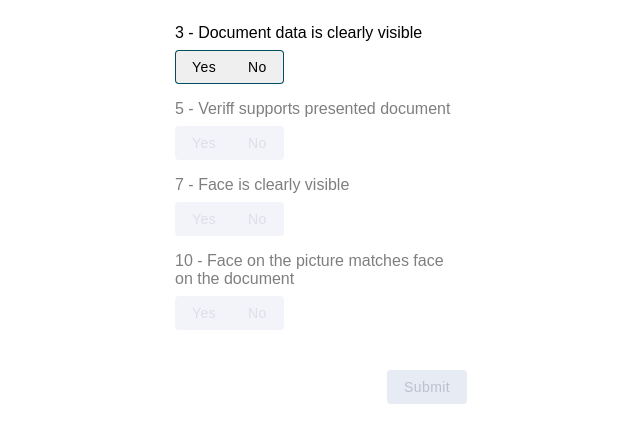
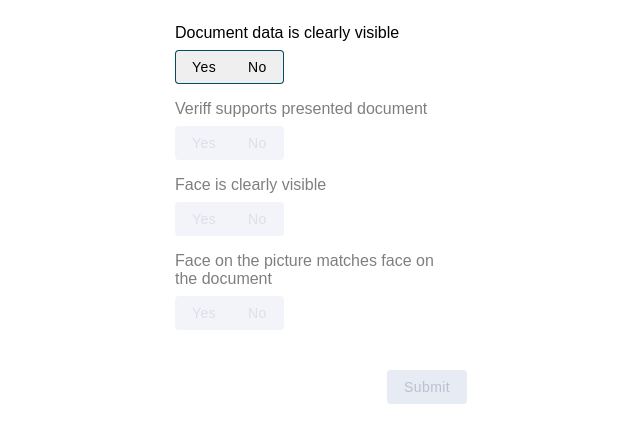
Before and after one commit to suhomozgy-andrey/vf-assignment, a React (Create React App) app: page / in a window 1280 px wide. Shown: the top 442 px of the page, without its empty margins (323-963 px from the left). Built offline with nearby package versions, Linux system fonts and the light colour scheme.

Commit message:
Added better items disabling when top level items answer set as No

```diff
--- a/src/App.tsx
+++ b/src/App.tsx
@@ -32,31 +32,31 @@ const App = () => {
 	const [answers, setAnswers] = React.useState<Record<string, CheckResultValueEnum>>({});
 
 	const isItemEnabled = React.useCallback(
-		(id: string) => {
+		(id: string): boolean => {
 			if (preparedItems[0].id === id) return true;
 
 			const currentItemIndex = preparedItems.findIndex((item) => item.id === id);
-
+			const previousAnswer = preparedItems[currentItemIndex - 1];
 			return (
-				Object.keys(answers).includes(preparedItems[currentItemIndex - 1].id) &&
-				answers[preparedItems[currentItemIndex - 1].id] === CheckResultValueEnum.YES
+				Object.keys(answers).includes(previousAnswer.id) &&
+				answers[previousAnswer.id] === CheckResultValueEnum.YES &&
+				isItemEnabled(previousAnswer.id)
 			);
 		},
 		[preparedItems, answers]
 	);
 
-	const isReadyForSubmit =
-		Object.values(answers).length > 0 &&
-		(Object.values(answers).some((answer) => answer === CheckResultValueEnum.NO) ||
-			(Object.values(answers).every((answer) => answer === CheckResultValueEnum.YES) &&
-				Object.values(answers).length === items?.length));
+	const isReadyForSubmit = React.useCallback(() => {
+		const answerValues = Object.values(answers);
+		return answerValues.length === items?.length || answerValues.some((answer) => answer === CheckResultValueEnum.NO);
+	}, [answers, items?.length]);
 
 	const handleSetAnswer = (answer: ICheckResultSubmitItem) => {
 		setAnswers((answers) => ({ ...answers, [answer.checkId]: answer.value }));
 	};
 
 	const handleSubmit = React.useCallback(() => {
-		if (!isReadyForSubmit) return;
+		if (!isReadyForSubmit()) return;
 		setSubmitting(true);
 		setSubmitError(undefined);
 		submitCheckResults(
@@ -65,7 +65,9 @@ const App = () => {
 				value: answers[key]
 			}))
 		)
-			.then(() => {
+			.then((data) => {
+				console.log('Submitted answers: ', data);
+
 				setSubmitting(false);
 				setSubmitted(true);
 			})
@@ -100,13 +102,14 @@ const App = () => {
 										disabled={!isItemEnabled(resultItem.id)}
 										setFocus={setCurrentFocus}
 										focus={currentFocus === resultItem.id}
+										answer={answers[resultItem.id]}
 									/>
 								))}
 							</div>
 							{submitError && <>{submitError}</>}
 							<Button
 								variant='primary'
-								disabled={!isReadyForSubmit || submitting}
+								disabled={!isReadyForSubmit() || submitting}
 								className={styles.submitButton}
 								onClick={handleSubmit}
 							>
--- a/src/components/CheckableResult/index.tsx
+++ b/src/components/CheckableResult/index.tsx
@@ -8,16 +8,22 @@ import styles from './styles.module.scss';
 interface ICheckableResultProps {
 	item: ICheckResultItem;
 	onAnswerSet: (result: ICheckResultSubmitItem) => void;
+	answer?: CheckResultValueEnum;
 	disabled?: boolean;
 	focus: boolean;
 	setFocus: React.Dispatch<React.SetStateAction<string> | string>;
 }
 
-export const CheckableResult: React.FC<ICheckableResultProps> = ({ item, onAnswerSet, disabled, focus, setFocus }) => {
-	const [answer, setAnswer] = React.useState<CheckResultValueEnum>();
+export const CheckableResult: React.FC<ICheckableResultProps> = ({
+	item,
+	onAnswerSet,
+	disabled,
+	focus,
+	setFocus,
+	answer
+}) => {
 	const [focused, setFocused] = React.useState(false);
 	const handleSetAnswer = (answer: CheckResultValueEnum) => () => {
-		setAnswer(() => answer);
 		onAnswerSet({
 			checkId: item.id,
 			value: answer
@@ -57,9 +63,7 @@ export const CheckableResult: React.FC<ICheckableResultProps> = ({ item, onAnswe
 			ref={ref}
 			onKeyPress={handleSelect}
 		>
-			<div className={styles.title}>
-				{item.priority} - {item.description}
-			</div>
+			<div className={styles.title}>{item.description}</div>
 			<div>
 				<Button
 					className={classnames(styles.button)}
```
